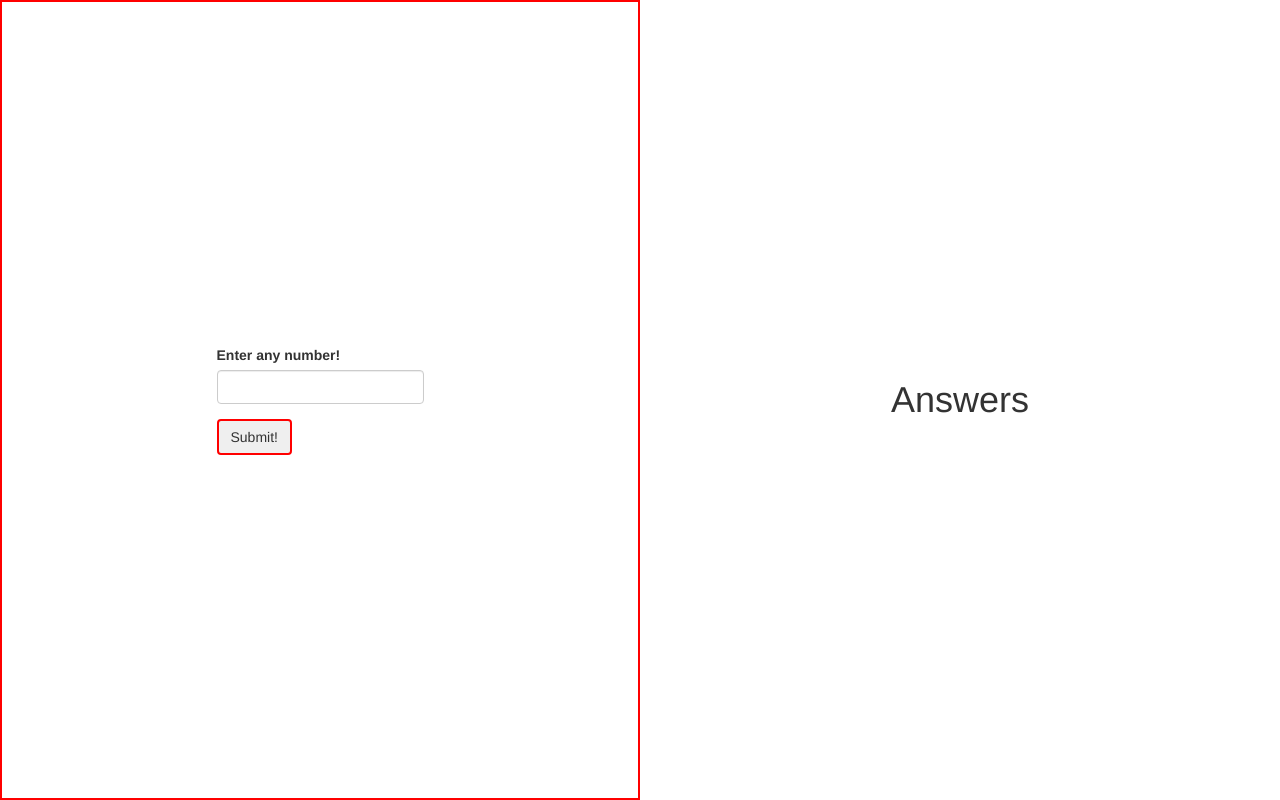
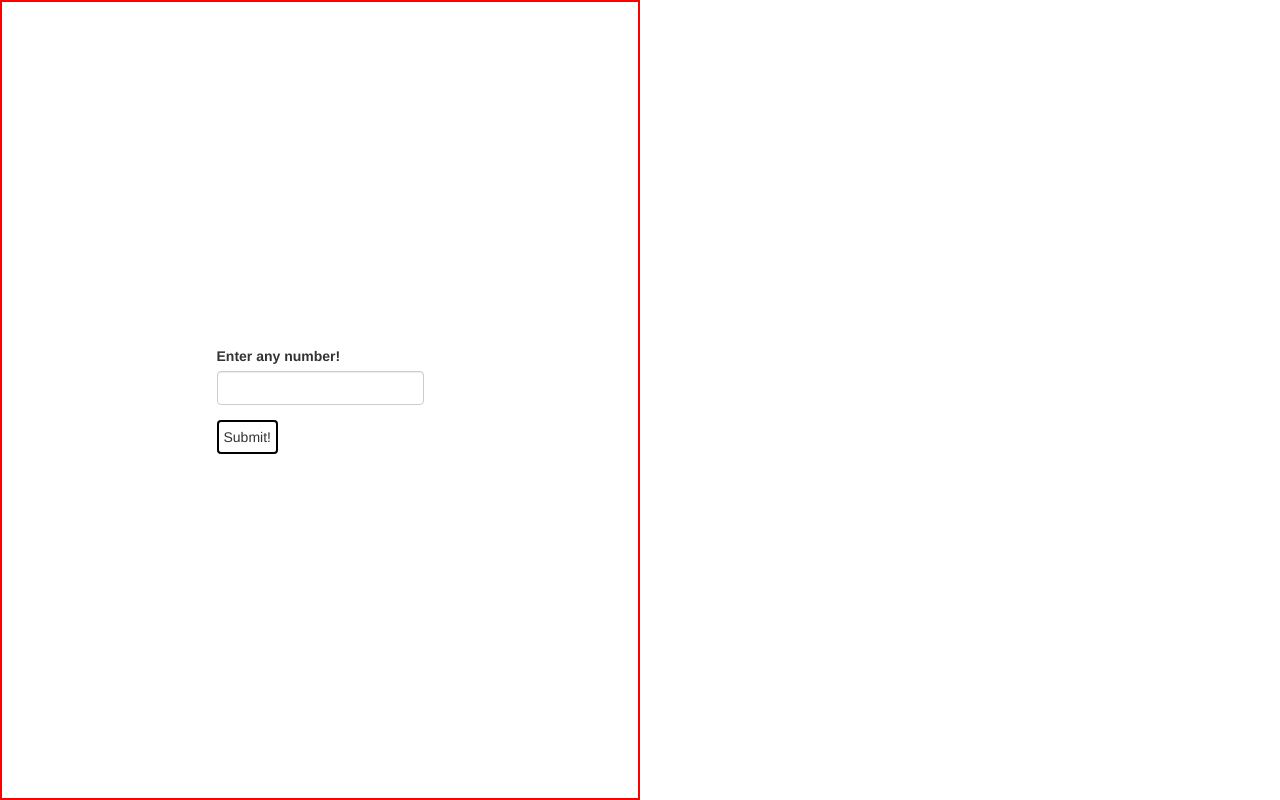
Before and after one commit to mhborthwick/pingpong, a plain HTML site: page index.html in a window 1280 px wide. Drawn offline with Linux system fonts and the light colour scheme.

Commit message:
finish setting up form

```diff
--- a/css/styles.css
+++ b/css/styles.css
@@ -8,18 +8,33 @@
   align-items: center;
 }
 
+.flex-2{
+  display: flex;
+  align-items: flex-start;
+}
+
 #blanks, .btn{
   margin: auto;
-}
-
-.btn{
-  border: solid 2px red;
 }
 
 .half{
   width: 50%;
 }
 
-h1{
+.btn {
+  border: 2px black solid;
   margin: auto;
+  transition: all 0.5s ease;
+  background: transparent;
+  padding: 5px;
 }
+
+.btn:hover {
+  border: 2px green solid;
+  padding: 5px 15px 5px 15px;
+}
+
+#answers{
+  margin-top: 20px;
+  display: none;
+}
--- a/index.html
+++ b/index.html
@@ -8,8 +8,11 @@
     <script src="js/scripts.js" charset="utf-8"></script>
     <title>Ping Pong</title>
   </head>
-  <body class="flex">
-    <div class="container vh flex half">
+  <body>
+<!-- beginning of form -->
+    <div class="flex-2">
+      <div class="flex half">
+        <div class="container vh flex">
           <div id="blanks">
             <form>
             <div class="form-group">
@@ -20,15 +23,13 @@
             </form>
           </div>
         </div>
-
+      </div>
+<!-- end of form -->
+<!-- beginning of answers -->
       <div class="container half flex">
-      <h1>Answers</h1>
+        <div id="answers">test</div>
       </div>
-
-
-    <!-- beginning of form -->
-
-    <!-- end of form -->
-
+    </div>
+<!-- end of answers -->
   </body>
 </html>
```
Lines whose indentation alone changed are shown as unchanged.
